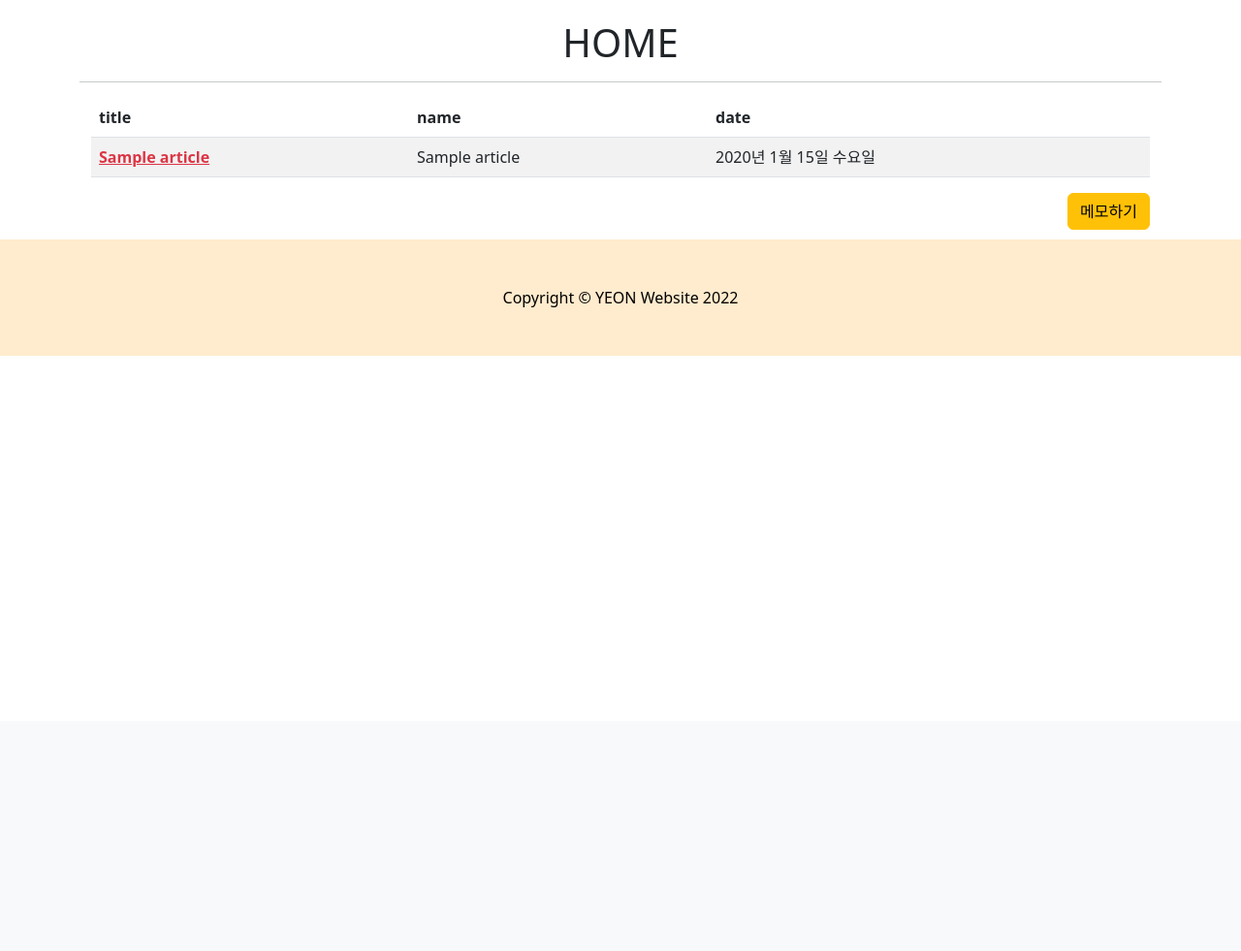
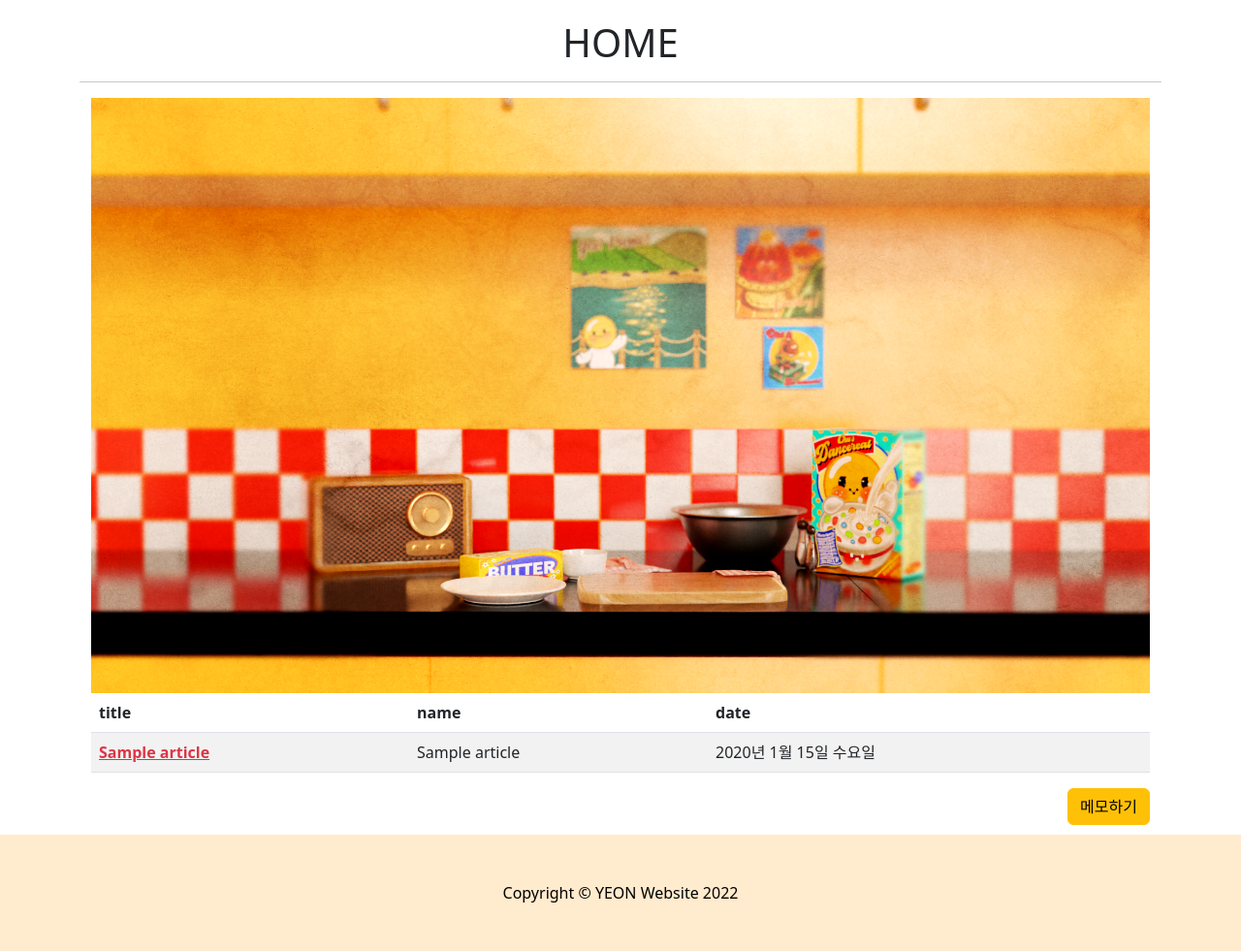
Before and after one commit to kyeon06/django_tutorial_encore, a Django app: page /index/ in a window 1280 px wide. Shown: the part 56-1037 px from the top of the page at 97% size. Before the commit the page ends 423 px from the top, so only its background shows below. Run offline with Django 4.2, Linux system fonts and the light colour scheme; tables that the repository leaves empty hold one stand-in row (values such as "Sample post").

Commit message:
static file 생성 및 초기세팅, img 파일 추가

```diff
--- a/django_tutorial/settings.py
+++ b/django_tutorial/settings.py
@@ -124,6 +124,9 @@ USE_TZ = True
 
 STATIC_URL = 'static/'
 
+# STATICFILES_DIRS = (BASE_DIR, "", "static")
+STATICFILES_DIRS = [os.path.join(BASE_DIR, "static")]
+
 # Default primary key field type
 # https://docs.djangoproject.com/en/4.1/ref/settings/#default-auto-field
 
--- a/templates/index.html
+++ b/templates/index.html
@@ -1,5 +1,5 @@
 {% extends  'partials/base.html' %}
-
+{% load static %}
 {% block title %}
 HOME
 {% endblock title %}
@@ -11,6 +11,9 @@ HOME
 
 {% block content%}
 <div class="container">
+    <div style="text-align: center;">
+        <img class="img-fluid" src="{% static '/imgs/img1.png'%}" alt="home_image" style="width: 1280px; height:auto">
+    </div>
     <table class="table table-striped">
         <thead>
             <th scope="col">title</th>
```
Also changed, not shown: static/imgs/img1.png (added), static/imgs/test_images.jpg (added).
